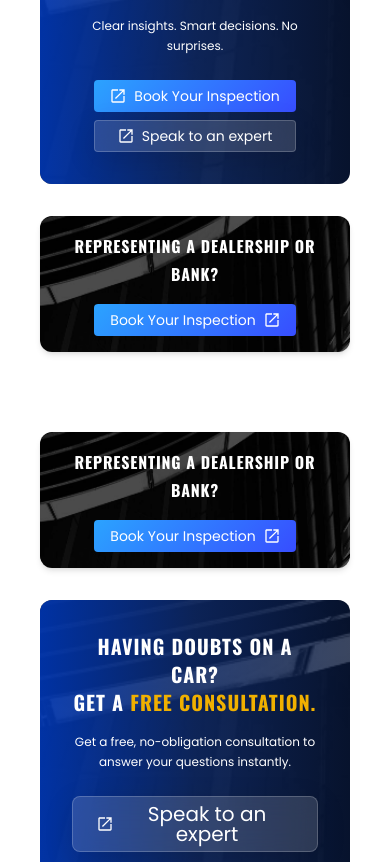
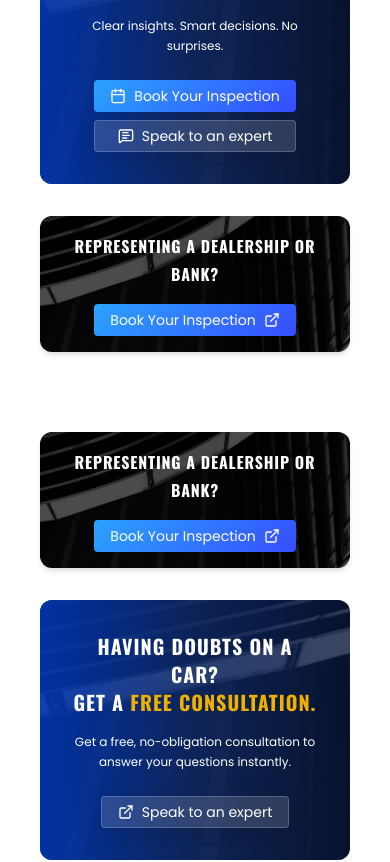
Before and after one commit to gochuicod/wisedrive, a Next.js app: page /1 in a window 390 px wide. Shown: the part 1982-2844 px from the top of the page. Built offline with nearby package versions, Linux system fonts and the light colour scheme.

Commit message:
feat(CTA): replaced icons on the cta buttons

```diff
--- a/components/sections/cta1/CTA1.tsx
+++ b/components/sections/cta1/CTA1.tsx
@@ -2,22 +2,7 @@
 
 import { AppButton } from '@/components/AppButton';
 import { FunnelCard } from '@/components/FunnelCard';
-
-const ExternalLinkIcon = ({ className }: { className?: string }) => (
-  <svg
-    width="16"
-    height="16"
-    viewBox="0 0 16 16"
-    fill="none"
-    className={className}
-    xmlns="http://www.w3.org/2000/svg"
-  >
-    <path
-      d="M13.3333 13.3333H2.66667V2.66667H8V1.33333H2.66667C1.92667 1.33333 1.33333 1.93333 1.33333 2.66667V13.3333C1.33333 14.0667 1.92667 14.6667 2.66667 14.6667H13.3333C14.0667 14.6667 14.6667 14.0667 14.6667 13.3333V8H13.3333V13.3333ZM9.33333 1.33333V2.66667H12.3933L4.98 10.08L5.92 11.02L13.3333 3.60667V6.66667H14.6667V1.33333H9.33333Z"
-      fill="currentColor"
-    />
-  </svg>
-);
+import { Calendar, MessageSquareText, ExternalLink } from 'lucide-react';
 
 const CTA1 = () => {
   return (
@@ -48,7 +33,7 @@ const CTA1 = () => {
             <div className="flex flex-col gap-2 md:gap-4">
             <AppButton
                 onClick={() => alert('Button Clicked')}
-                leftIcon={<ExternalLinkIcon className="text-white" />}
+                leftIcon={<Calendar className="text-white" size={16} />}
                 size="sm"
                 className="px-4 py-2"
             >
@@ -57,7 +42,7 @@ const CTA1 = () => {
 
             <AppButton
                 onClick={() => alert('Button Clicked')}
-                leftIcon={<ExternalLinkIcon className="text-white" />}
+                leftIcon={<MessageSquareText className="text-white" size={16} />}
                 variant="glass"
                 size="sm"
                 className="px-4 py-2"
@@ -77,7 +62,7 @@ const CTA1 = () => {
           >
             <AppButton
                 onClick={() => alert('Button Clicked')}
-                rightIcon={<ExternalLinkIcon className="text-white" />}
+                rightIcon={<ExternalLink className="text-white" size={16} />}
                 size='sm'
                 className='px-4 py-2 lg:px-2'
 
--- a/components/sections/cta2/CTA2.tsx
+++ b/components/sections/cta2/CTA2.tsx
@@ -2,24 +2,19 @@
 
 import { AppButton } from '@/components/AppButton';
 import { FunnelCard } from '@/components/FunnelCard';
-
-const ExternalLinkIcon = ({ className }: { className?: string }) => (
-  <svg
-    width="16"
-    height="16"
-    viewBox="0 0 16 16"
-    fill="none"
-    className={className}
-    xmlns="http://www.w3.org/2000/svg"
-  >
-    <path
-      d="M13.3333 13.3333H2.66667V2.66667H8V1.33333H2.66667C1.92667 1.33333 1.33333 1.93333 1.33333 2.66667V13.3333C1.33333 14.0667 1.92667 14.6667 2.66667 14.6667H13.3333C14.0667 14.6667 14.6667 14.0667 14.6667 13.3333V8H13.3333V13.3333ZM9.33333 1.33333V2.66667H12.3933L4.98 10.08L5.92 11.02L13.3333 3.60667V6.66667H14.6667V1.33333H9.33333Z"
-      fill="currentColor"
-    />
-  </svg>
-);
+import { useEffect, useState } from 'react';
+import { ExternalLink } from 'lucide-react';
 
 const CTA1 = () => {
+  const [isLarge, setIsLarge] = useState(false);
+
+  useEffect(() => {
+    const checkSize = () => setIsLarge(window.innerWidth >= 1024);
+    checkSize();
+    window.addEventListener('resize', checkSize);
+    return () => window.removeEventListener('resize', checkSize);
+  }, []);
+
   return (
     <div className="flex flex-col items-center w-full px-relaxed py-relaxed gap-8 mx-auto">
       <div className="flex flex-col md:flex-col lg:flex-row w-full gap-8 lg:max-w-6xl mx-auto">
@@ -31,7 +26,7 @@ const CTA1 = () => {
           >
             <AppButton
                 onClick={() => alert('Button Clicked')}
-                rightIcon={<ExternalLinkIcon className="text-white" />}
+                rightIcon={<ExternalLink className="text-white" size={16} />}
                 size='sm'
                 className='px-4 py-2 lg:px-2'
 
@@ -66,10 +61,10 @@ const CTA1 = () => {
             <div className="flex flex-col gap-2 md:gap-4">
             <AppButton
                 onClick={() => alert('Button Clicked')}
-                leftIcon={<ExternalLinkIcon className="text-white" />}
+                leftIcon={<ExternalLink className="text-white" size={16} />}
                 variant="glass"
-                size="lg"
-                className="px-4 py-2"
+                size={isLarge ? "lg" : "sm"}
+                className="px-4 py-2 md:px-6 md:py-3"
             >
                 Speak to an expert
             </AppButton>
```
